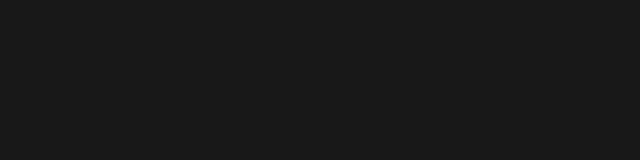
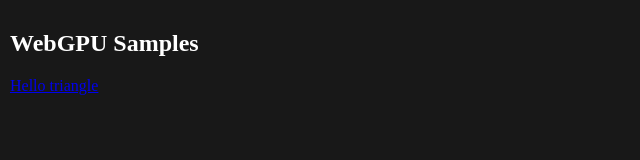
Before and after one commit to ImanolFotia/WasmUI, a plain HTML site: page index.html in a window 1280 px wide. Shown: the whole page, without its empty margins (0-640 px from the left). Drawn offline with Linux system fonts and the light colour scheme.

Commit message:
fixed main page not being visible

```diff
--- a/index.html
+++ b/index.html
@@ -13,7 +13,7 @@
 
 <body>
 
-	<main>
+	<main style="display: block;">
 		<h2>WebGPU Samples</h2>
 		<a href="samples/hello-triangle/">Hello triangle</a>
 		<script type="text/javascript" src="js/main.js"></script>
```
